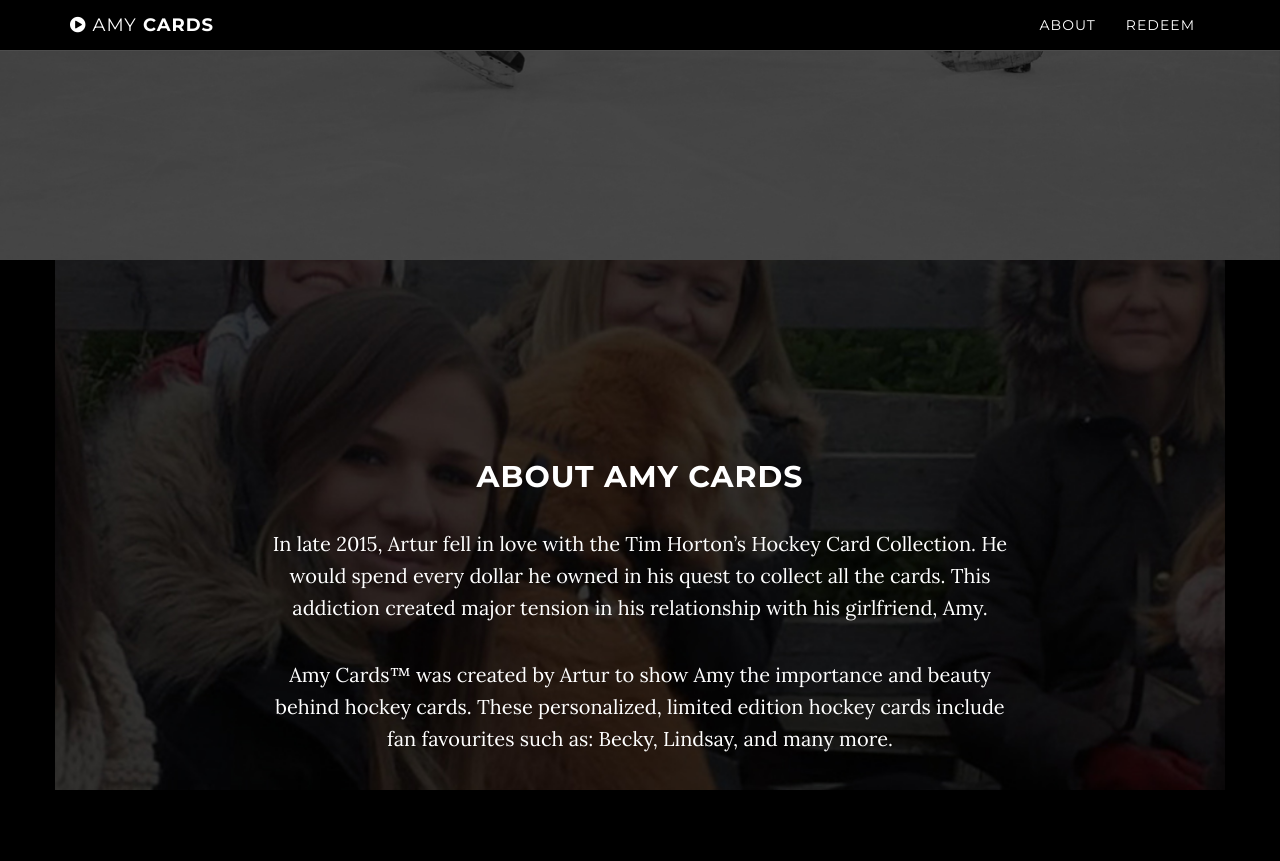
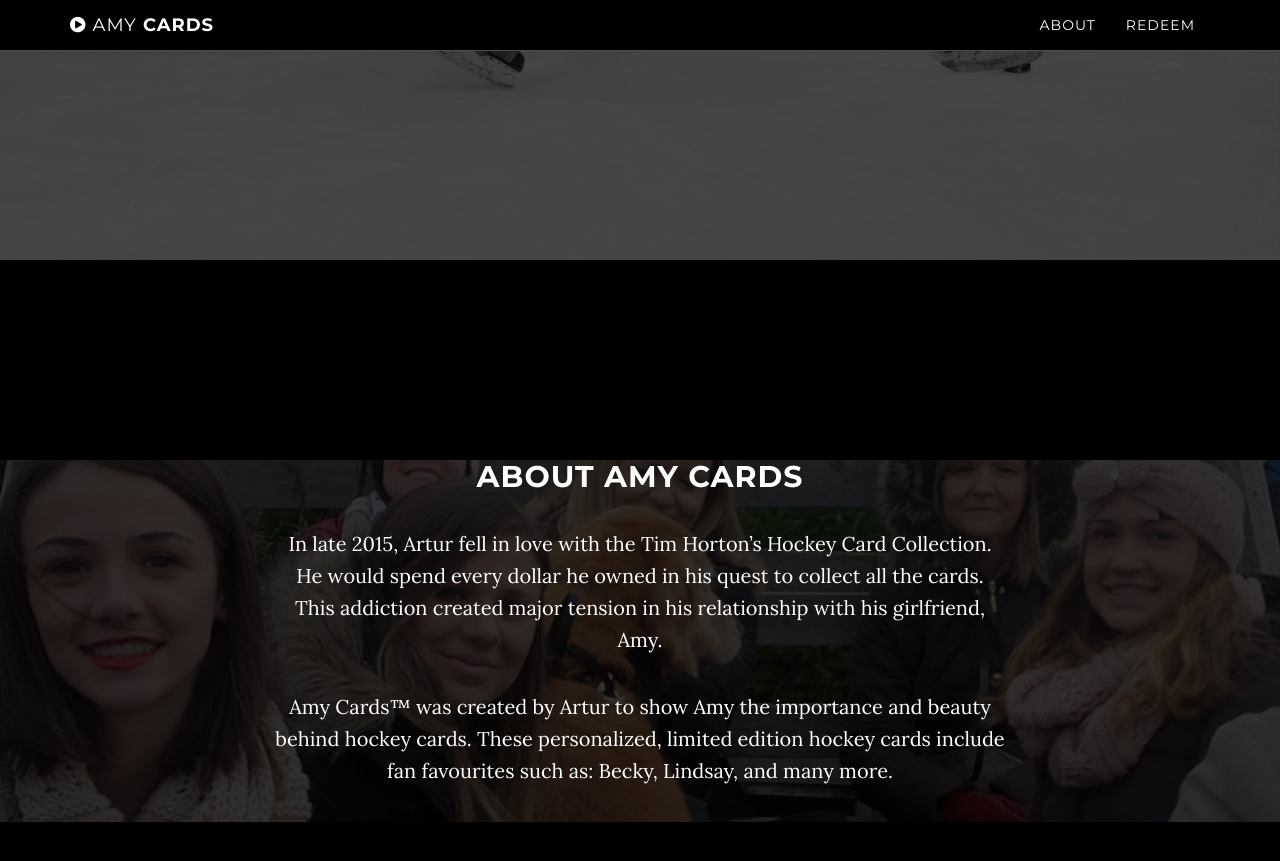
Before and after one commit to arturpawliszko/amy-cards, a Jekyll site: the page built from index.html, in a window 1280 px wide and 900 px high, scrolled down 640 px. Shown: the top 861 px of the window. Built offline with Jekyll 4.4.1, drawn with Linux system fonts in a browser that asks for light colours.

Commit message:
About section

```diff
--- a/_includes/about.html
+++ b/_includes/about.html
@@ -1,10 +1,12 @@
     <!-- About Section -->
-    <section id="about" class="container content-section text-center">
-        <div class="row">
-            <div class="col-lg-8 col-lg-offset-2">
-                <h2>About Amy Cards</h2>
-                <p>In late 2015, Artur fell in love with the Tim Horton’s Hockey Card Collection. He would spend every dollar he owned in his quest to collect all the cards. This addiction created major tension in his relationship with his girlfriend, Amy.</p>
-                <p>Amy Cards&#8482; was created by Artur to show Amy the importance and beauty behind hockey cards. These personalized, limited edition hockey cards include fan favourites such as: Becky, Lindsay, and many more.</p>
-            </div>
+    <section id="about" class="content-section text-center">
+        <div class="about-section">
+            <div class="container">
+                <div class="col-lg-8 col-lg-offset-2">
+                    <h2>About Amy Cards</h2>
+                    <p>In late 2015, Artur fell in love with the Tim Horton’s Hockey Card Collection. He would spend every dollar he owned in his quest to collect all the cards. This addiction created major tension in his relationship with his girlfriend, Amy.</p>
+                    <p>Amy Cards&#8482; was created by Artur to show Amy the importance and beauty behind hockey cards. These personalized, limited edition hockey cards include fan favourites such as: Becky, Lindsay, and many more.</p>
+                </div>
+                </div>
         </div>
     </section>
--- a/_includes/css/grayscale.css
+++ b/_includes/css/grayscale.css
@@ -256,7 +256,7 @@ a:focus {
     padding-top: 100px;
 }
 
-#about {
+.about-section {
     background: url(/img/redeem-bg.jpg) no-repeat center center scroll;
     background-color: {{ site.color.primary-dark }};
     -webkit-background-size: cover;
```
